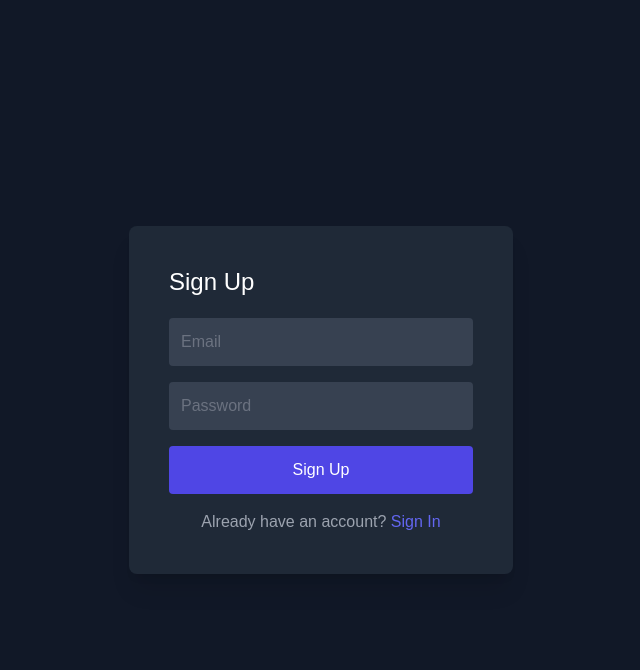
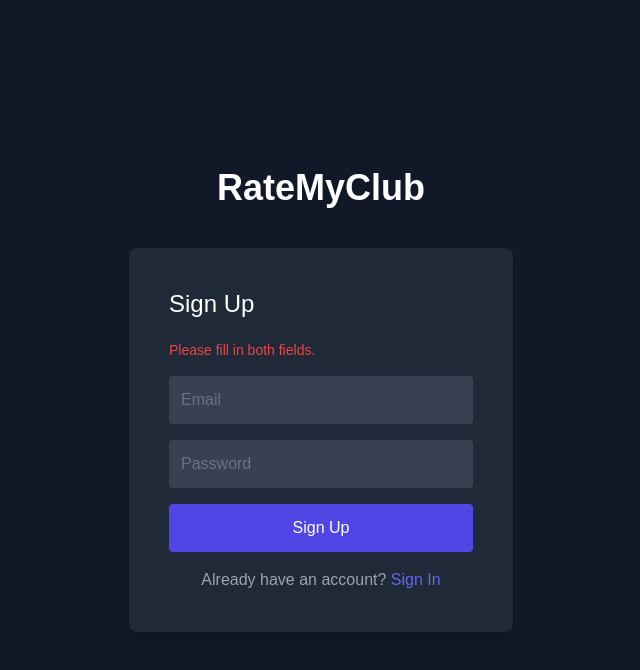
Before and after one commit to LoafBurger/RateMyClub, a Next.js app: page /sign-up in a window 1280 px wide. Both pictures are taken after a click on the button "Sign Up". Shown: the top 670 px of the page, without its empty margins (319-959 px from the left). Built offline with nearby package versions, Linux system fonts and the light colour scheme; no server answers.

Commit message:
fixed error handling for empty fields, bug for redirection of sign-in to sign-up with empty fields, and added website name to sign-in and sign-up pages

```diff
--- a/src/app/sign-in/page.jsx
+++ b/src/app/sign-in/page.jsx
@@ -8,11 +8,16 @@ import Link from "next/link";
 const SignIn = () => {
   const [email, setEmail] = useState("");
   const [password, setPassword] = useState("");
+  const [error, setError] = useState(""); //To show validation or API errors
   //test account, testtest123
   const [signInWithEmailAndPassword] = useSignInWithEmailAndPassword(auth);
   const router = useRouter(); //reroute user after sign-in
 
   const handleSignIn = async () => {
+    if (!email || !password) {
+      setError("Please fill in both fields.");
+      return;
+    }
     try {
       const res = await signInWithEmailAndPassword(email, password);
       console.log(res);
@@ -21,13 +26,16 @@ const SignIn = () => {
       router.push("/");
     } catch (e) {
       console.error(e);
+      setError("Invalid email or password. Please Try again.");
     }
   };
 
   return (
-    <div className="min-h-screen flex items-center justify-center bg-gray-900">
+    <div className="min-h-screen flex flex-col items-center justify-center bg-gray-900">
+      <h1 className="text-white text-4xl font-bold mb-10">RateMyClub</h1>
       <div className="bg-gray-800 p-10 rounded-lg shadow-xl w-96">
         <h1 className="text-white text-2xl mb-5">Sign In</h1>
+        {error && <p className="text-red-500 text-sm mb-4">{error}</p>}
         <input
           type="email"
           placeholder="Email"
--- a/src/app/sign-up/page.jsx
+++ b/src/app/sign-up/page.jsx
@@ -9,11 +9,15 @@ import Link from "next/link";
 const SignUp = () => {
   const [email, setEmail] = useState("");
   const [password, setPassword] = useState("");
-  const [createUserWithEmailAndPassword] =
-    useCreateUserWithEmailAndPassword(auth); //return array
+  const [error, setError] = useState(""); //To show validation or API errors
+  const [createUserWithEmailAndPassword] = useCreateUserWithEmailAndPassword(auth); //return array
   const router = useRouter();
 
   const handleSignUp = async () => {
+    if (!email || !password) {
+      setError("Please fill in both fields.");
+      return;
+    }
     try {
       const res = await createUserWithEmailAndPassword(email, password);
       if (res?.user) {
@@ -27,17 +31,21 @@ const SignUp = () => {
         console.log("User saved to Firestore: ", res.user);
         setEmail("");
         setPassword("");
+        setError("");
         router.push("/sign-in"); //redirect to sign-in page
       }
     } catch (e) {
       console.log(e);
+      setError("Error creating account. Please try again.");
     }
   };
 
   return (
-    <div className="min-h-screen flex items-center justify-center bg-gray-900">
+    <div className="min-h-screen flex flex-col items-center justify-center bg-gray-900">
+      <h1 className="text-white text-4xl font-bold mb-10">RateMyClub</h1>
       <div className="bg-gray-800 p-10 rounded-lg shadow-xl w-96">
         <h1 className="text-white text-2xl mb-5">Sign Up</h1>
+        {error && <p className="text-red-500 text-sm mb-4">{error}</p>}
         <input
           type="email"
           placeholder="Email"
```
